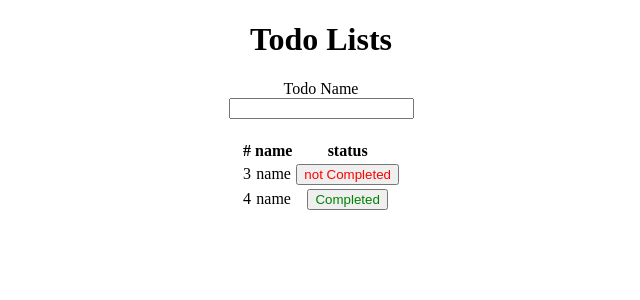
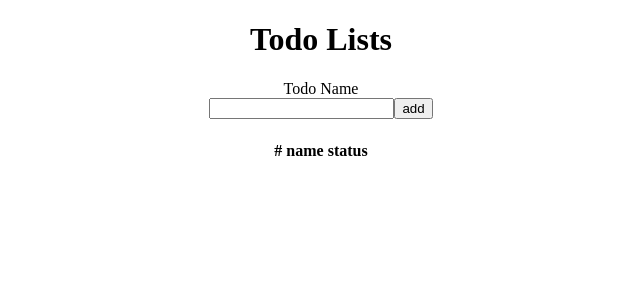
Before and after one commit to tavakoli-m/todo-react, a React (Vite) app: page / in a window 1280 px wide. Shown: the top 300 px of the page, without its empty margins (319-959 px from the left). Built offline with nearby package versions, Linux system fonts and the light colour scheme.

Commit message:
keep coding Todo List Component

```diff
--- a/src/components/TodoList.tsx
+++ b/src/components/TodoList.tsx
@@ -1,13 +1,56 @@
+import {type ChangeEvent, type FormEvent, useState} from "react";
+
+interface Todo{
+    id: number;
+    name: string;
+    completed: boolean;
+}
+
 const TodoList = () => {
+    const [todos,setTodos] = useState<Todo[]>([]);
+    const [newTodo,setNewTodo] = useState<string>("")
+
+    const handleAddTodo = (event : FormEvent<HTMLFormElement>) => {
+        event.preventDefault();
+
+        if(newTodo != null){
+            setTodos([
+                ...todos,
+                {
+                    id : Math.floor(Math.random() * 100),
+                    name : newTodo,
+                    completed : false
+                }
+            ])
+
+            setNewTodo("")
+        }
+    }
+
+    const completeTodo = (id : number) => {
+        const todoIndex = todos.findIndex(todo => todo.id === id)
+        const updatedTodo =
+            todos[todoIndex] = {
+            ...todos[todoIndex],
+            completed: !todos[todoIndex].completed
+        };
+        let updatedTodos = [...todos];
+        updatedTodos[todoIndex] = updatedTodo
+
+        setTodos(updatedTodos)
+
+    }
+
     return (
         <div>
             <h1>
                 Todo Lists
             </h1>
-            <form className={"space"}>
+            <form className={"space"} onSubmit={handleAddTodo}>
                 <label>Todo Name</label>
                 <br/>
-                <input type={"text"} />
+                <input type={"text"} onChange={(event: ChangeEvent<HTMLInputElement>) => setNewTodo((event.target.value))} value={newTodo} />
+                <button type={"submit"}>add</button>
             </form>
             <table className={"App"}>
                 <thead>
@@ -24,24 +67,19 @@ const TodoList = () => {
                     </tr>
                 </thead>
                 <tbody>
-                    <tr>
-                        <td>3</td>
-                        <td>name</td>
-                        <td>
-                            <button className={"red"}>
-                                not Completed
-                            </button>
-                        </td>
-                    </tr>
-                    <tr>
-                        <td>4</td>
-                        <td>name</td>
-                        <td>
-                            <button className={"green"}>
-                                Completed
-                            </button>
-                        </td>
-                    </tr>
+                {
+                    todos.map(todo => (
+                        <tr key={todo.id}>
+                            <td>{todo.id}</td>
+                            <td>{todo.name}</td>
+                            <td>
+                                <button onClick={() => completeTodo(todo.id)} className={todo.completed ? "green" : "red"}>
+                                    {todo.completed ? "Yes" : "No"}
+                                </button>
+                            </td>
+                        </tr>
+                    ))
+                }
                 </tbody>
             </table>
         </div>
```
